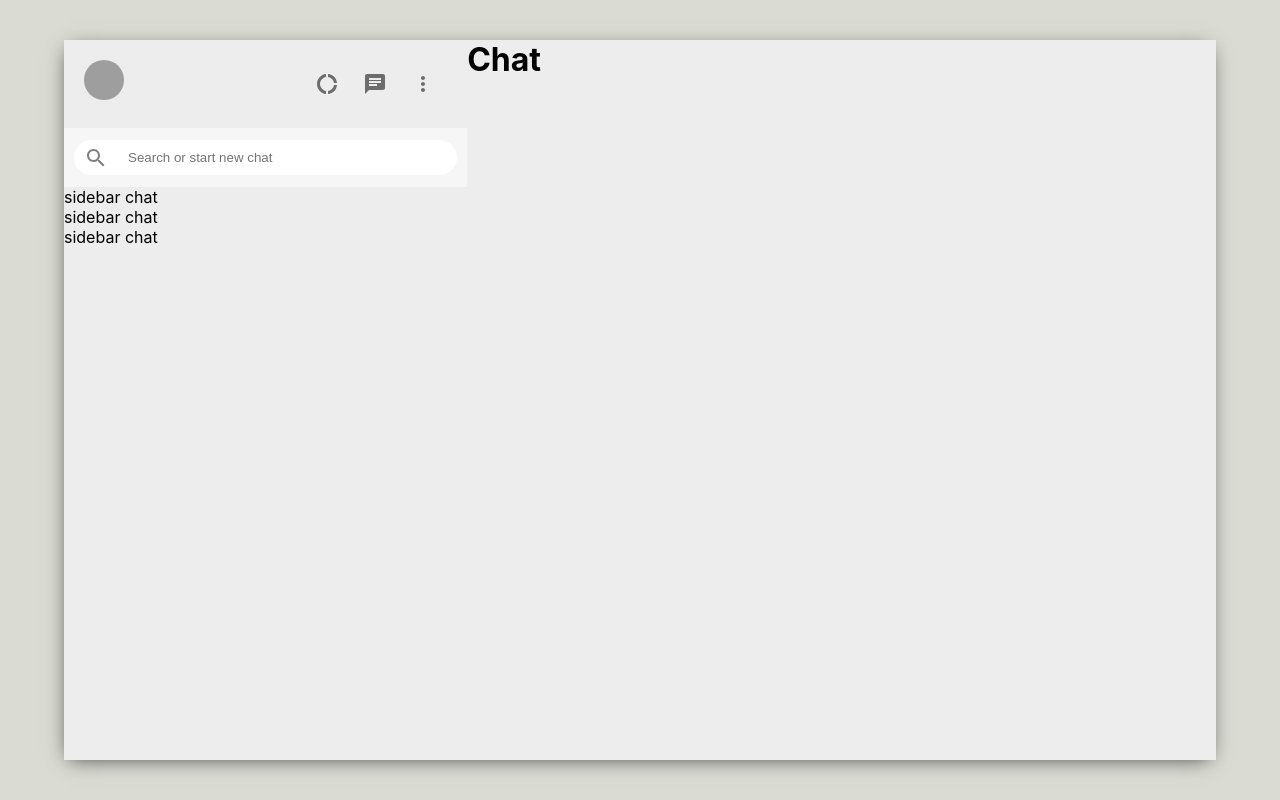
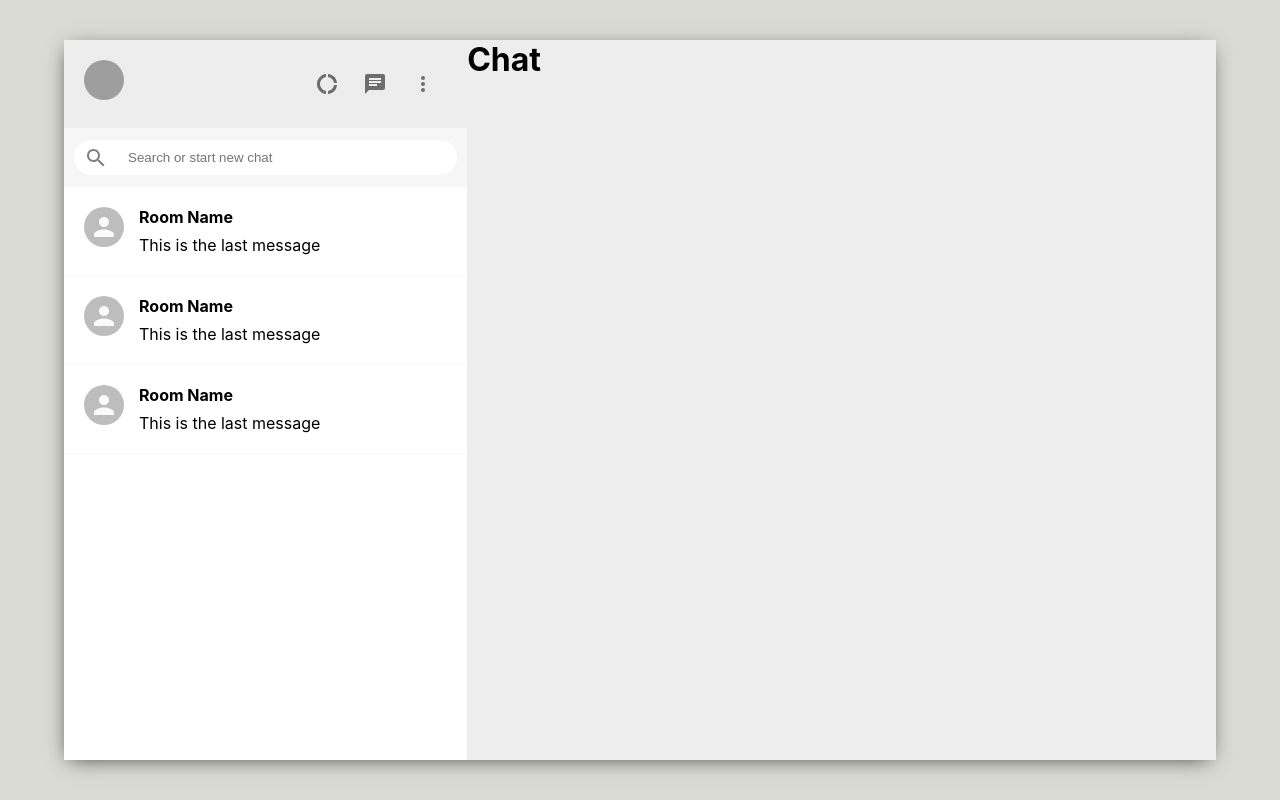
Before and after one commit to AnumMujahid/mern-whatsapp-clone, a React (Create React App) app in the folder frontend/: page / in a window 1280 px wide. Built offline with nearby package versions, Linux system fonts and the light colour scheme; grey boxes are pictures that could not be loaded.

Commit message:
feat(sidebarChat): add sidebarChat component

```diff
--- a/frontend/src/Sidebar.css
+++ b/frontend/src/Sidebar.css
@@ -50,3 +50,9 @@
   margin-left: 10px;
   outline-width: 0;
 }
+
+.sidebar__chats {
+  flex: 1;
+  overflow: scroll;
+  background-color: white;
+}
--- a/frontend/src/SidebarChat.css
+++ b/frontend/src/SidebarChat.css
@@ -0,0 +1,19 @@
+.sidebarChat {
+  display: flex;
+  cursor: pointer;
+  padding: 20px;
+  border-bottom: 1px solid #f6f6f6;
+}
+
+.sidebarChat:hover {
+  background-color: #e6e6e6;
+}
+
+.sidebarChat__info{
+    margin-left: 15px;
+}
+
+.sidebarChat__info > h2 {
+  font-size: 16px;
+  margin-bottom: 8px;
+}
--- a/frontend/src/SidebarChat.js
+++ b/frontend/src/SidebarChat.js
@@ -1,7 +1,17 @@
+import { Avatar } from '@material-ui/core';
+import './SidebarChat.css';
 import React from 'react';
 
 const SidebarChat = () => {
-  return <div>sidebar chat</div>;
+  return (
+    <div className="sidebarChat">
+      <Avatar />
+      <div className="sidebarChat__info">
+        <h2>Room Name</h2>
+        <p>This is the last message</p>
+      </div>
+    </div>
+  );
 };
 
 export default SidebarChat;
```
